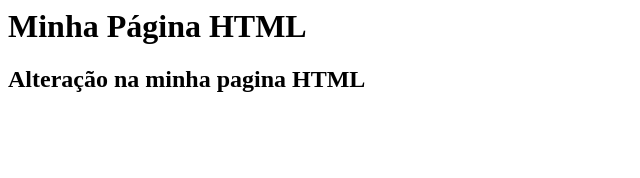
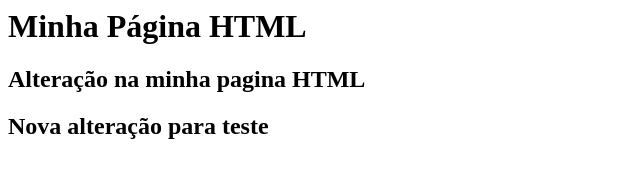
Before and after one commit to Ketlif/gama-no-github, a plain HTML site: page index.html in a window 1280 px wide. Shown: the whole page, without its empty margins (0-640 px from the left). Drawn offline with Linux system fonts and the light colour scheme.

Commit message:
Update index.html
  <h2>Nova alteração para teste</h2>

```diff
--- a/index.html
+++ b/index.html
@@ -2,5 +2,6 @@
     <body>
         <h1>Minha Página HTML</h1>
         <h2>Alteração na minha pagina HTML</h2>
+        <h2>Nova alteração para teste</h2>
     </body>
 </html>
```
